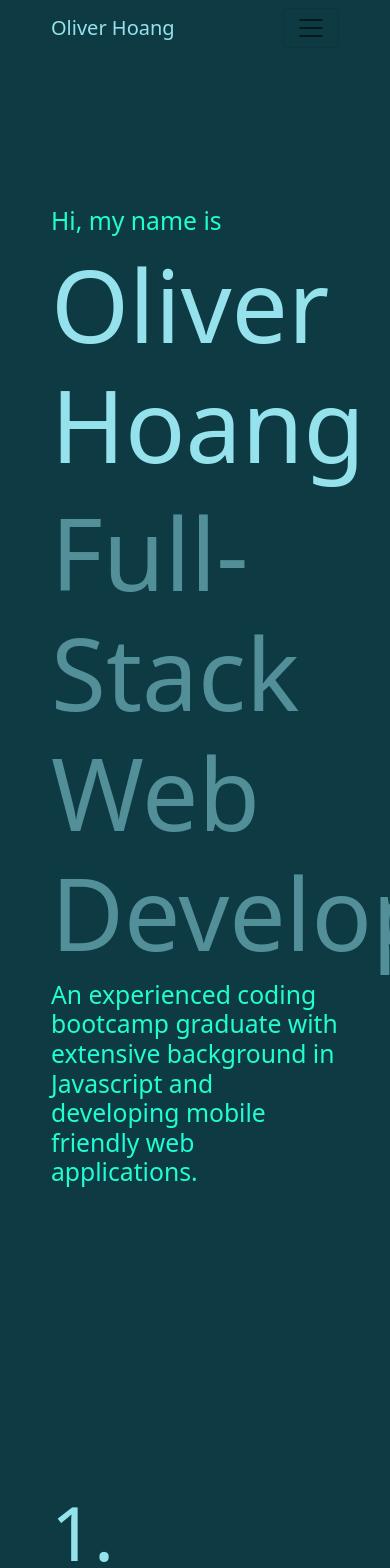
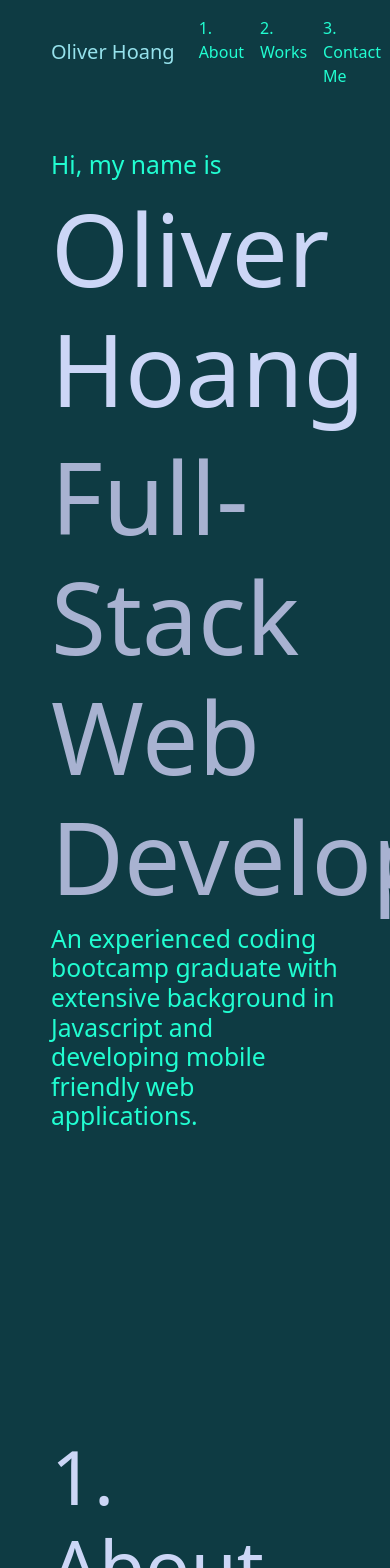
Before and after one commit to LohasOT/myReactPortfolio, a React (Create React App) app: page / in a window 390 px wide. Shown: the top 1568 px of the page. Built offline with nearby package versions, Linux system fonts and the light colour scheme; a web font is replaced by a local one.

Commit message:
fix styling

```diff
--- a/src/components/About/About.css
+++ b/src/components/About/About.css
@@ -4,7 +4,7 @@ h2 {
 
 h1 {
   font-size: 100px;
-  color: #96e2ec;
+  color: #ccd6f6;
 }
 
 .container {
@@ -33,6 +33,9 @@ h1 {
   max-height: 100px; */
 }
 
+.descript {
+  color: #a8b2d1;
+}
 
 @media only screen and (max-width: 600px) {
   .picture {
--- a/src/components/About/About.js
+++ b/src/components/About/About.js
@@ -12,7 +12,7 @@ const About = () => {
         <div className='opening' style={{ color: 'white' }}>
           <h2>Hi, my name is</h2>
           <h1>Oliver Hoang</h1>
-          <h1 style={{ opacity: .5}}>Full-Stack Web Developer</h1>
+          <h1 className="descript">Full-Stack Web Developer</h1>
           <h2>An experienced coding bootcamp graduate with extensive background in Javascript and developing mobile friendly web applications. </h2>
         </div>
     </div>
--- a/src/components/Navbar/Appbar.css
+++ b/src/components/Navbar/Appbar.css
@@ -1,8 +1,3 @@
-#nav {
-  background-color: #154852;
-  color: #21fdd1;
-}
-
 .links {
   color: #21fdd1 !important;
 }
@@ -10,3 +5,11 @@
 .name {
   color: #96e2ec !important;
 }
+
+#nav {
+  background-color: #0E3B43;
+  position: fixed;
+  top: 0;
+  width: 100%;
+  display: block;
+}
--- a/src/components/Navbar/Appbar.js
+++ b/src/components/Navbar/Appbar.js
@@ -1,12 +1,28 @@
 import React from 'react';
 import './Appbar.css';
 import { Navbar, Nav, NavDropdown, Container} from 'react-bootstrap';
+
+
+window.onscroll = function (e) {
+  var scrollY = window.pageYOffset || document.documentElement.scrollTop;
+  var header = document.querySelector('nav');
+  var height = -header.clientHeight;
+  header.style.transition = 'transform 0.1s';
+
+  (scrollY <= Math.max(this.lastScroll, 50) || window.innerWidth <= 1200 || this.loaded === undefined)
+    ? header.style.transform = 'translateY(0px)'
+    : header.style.transform = 'translateY(' + height + 'px)'
+
+  this.lastScroll = scrollY;
+  this.loaded = true;
+}
+
 
 const Appbar = () => {
 
   return (
     <>
-      <Navbar className="nav" expand="lg">
+      <Navbar id="nav">
         <Container>
           <Navbar.Brand className="name" href="#home">Oliver Hoang</Navbar.Brand>
           <Navbar.Toggle aria-controls="basic-navbar-nav" />
```
